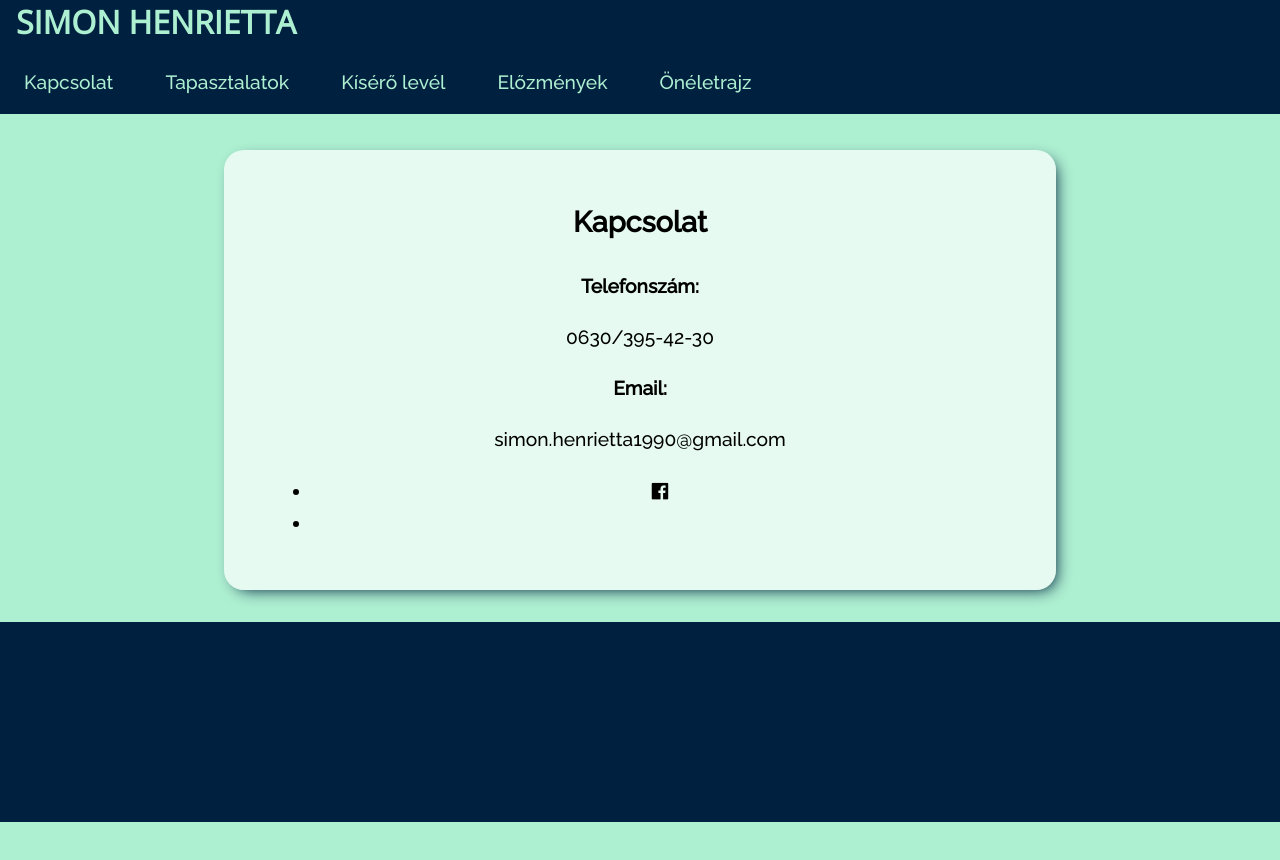
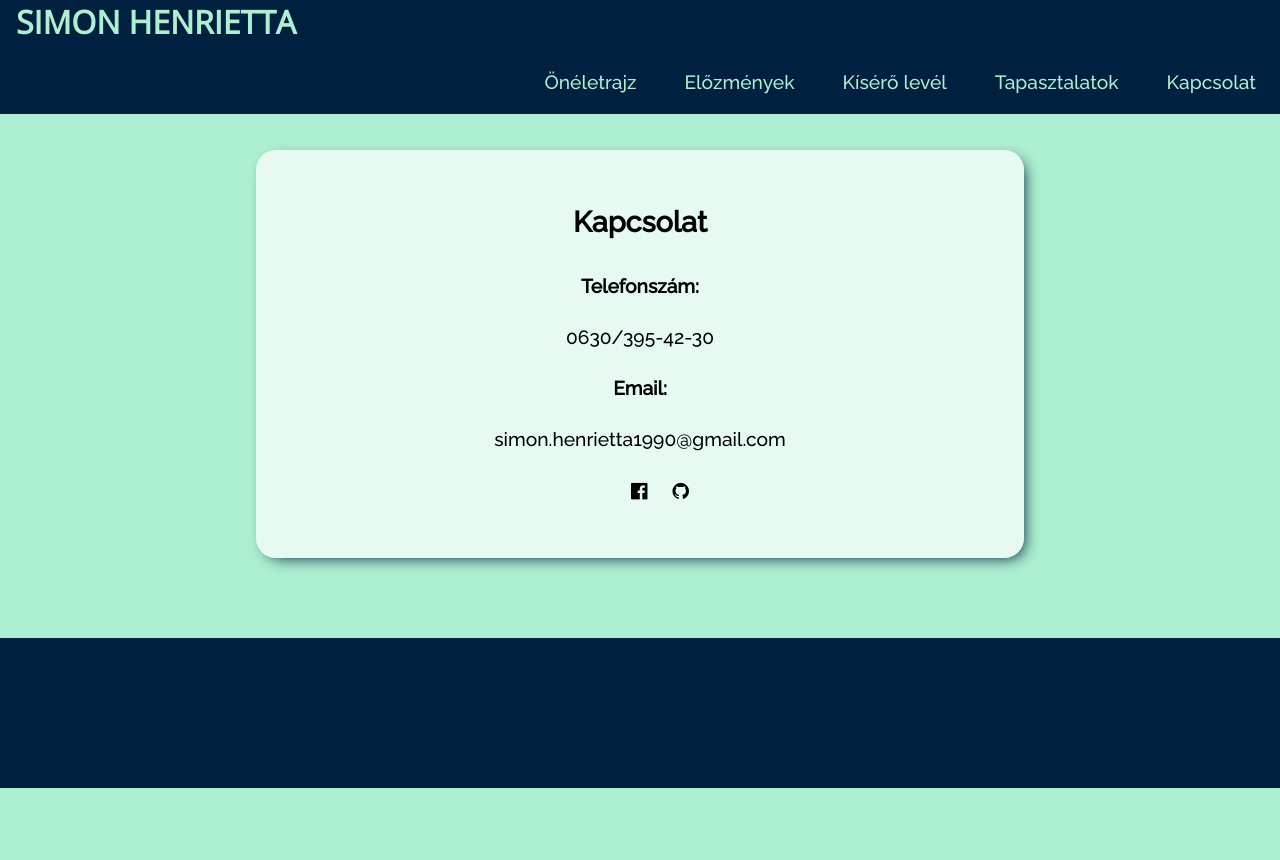
Before and after one commit to Szolobogyo/curriculum-vitae, a plain HTML site: page kapcsolat.html in a window 1280 px wide. After the commit the page ends 800 px from the top, so only its background shows below. Drawn offline with nearby package versions, Linux system fonts and the light colour scheme.

Commit message:
upgrade4

```diff
--- /dev/null
+++ b/kapcsolat.css
@@ -0,0 +1,16 @@
+ @import url('https://fonts.googleapis.com/css2?family=Open+Sans:wght@300&family=Raleway:wght@500&display=swap');
+
+*{
+  box-sizing: border-box;
+}
+
+body{
+	background-color: #ADEFD1;
+	width: 100%;
+	height: 100%;
+	margin: 0;
+}
+
+li{
+	text-decoration: none
+}
--- a/kapcsolat.html
+++ b/kapcsolat.html
@@ -4,20 +4,19 @@
     <meta charset="utf-8">
 	<meta name="viewport" content="width=device-width, initial-scale=1.0">
 	<link rel="stylesheet" type="text/css" href="style.css">
-	<!--<link rel="stylesheet" href="https://cdnjs.cloudflare.com/ajax/libs/meyer-reset/2.0/reset.css" integrity="sha512-IJEbgDEF7OeKJRa0MY2PApnyJHRIsgzCveek4ec8VWQ+7KG3ZSKVNYa5xP/Gh0hVP0Mwb+gBsk+GwR3JQGhQNg==" crossorigin="anonymous" />-->
+		<!--<link rel="stylesheet" href="https://cdnjs.cloudflare.com/ajax/libs/meyer-reset/2.0/reset.css" integrity="sha512-IJEbgDEF7OeKJRa0MY2PApnyJHRIsgzCveek4ec8VWQ+7KG3ZSKVNYa5xP/Gh0hVP0Mwb+gBsk+GwR3JQGhQNg==" crossorigin="anonymous" />-->
 	 <link rel="stylesheet" href="https://cdnjs.cloudflare.com/ajax/libs/font-awesome/4.7.0/css/font-awesome.min.css">
 	<title>Simon Henrietta</title>
   </head>
   <body>
-    <header>
+      <header>
 	  <h1>Simon Henrietta</h1>
 	  <div class="mobile-button">
-	    <span></span>
-		<span></span>
-		<span></span>
+	    <label for="toggle">&#9776;</label>
+	    <input type="checkbox" id="toggle">
 	  </div>
 	</header>
-    <nav>
+    <nav class="menu">
 	  <a href="kapcsolat.html">Kapcsolat</a>
 	  <a href="tapasztalatok.html">Tapasztalatok</a>
 	  <a href="kiserolevel.html">Kísérő levél</a>
@@ -32,12 +31,11 @@
 		<p><strong>Email:</strong></p>
 		<p>simon.henrietta1990@gmail.com</p>
 	    <ul>
-	      <li><a href="https://www.facebook.com/simon.henrietta.3/"><i class="fa fa-facebook-official" aria-hidden="true"></i></a></li>
-		  <li></li>
+	      <li id="uniqe"><a href="https://www.facebook.com/simon.henrietta.3/" target="_blank"><i class="fa fa-facebook-official" aria-hidden="true"></i></a></li>
+		  <li id="uniqe"><a href="https://github.com/Szolobogyo" target="_blank"><i class="fa fa-github" aria-hidden="true"></i></a></li>
 	    </ul>
 	  </article>
-
 	</main>
-	<footer></footer>
+	<footer class="footer"></footer>
   </body>
 </html>
--- a/style.css
+++ b/style.css
@@ -7,7 +7,7 @@
 body{
 	background-color: #ADEFD1;
 	width: 100%;
-	height: 100vh;
+	height: 100%;
 	margin: 0;
 }
 
@@ -33,35 +33,30 @@ header h1{
 	display: inline;
   	font-family: 'Open Sans', sans-serif;
 	text-transform: uppercase;
-	margin-top: 6px;
+	margin-top: 1rem;
 	margin-left: 1rem;
 }
 
 .mobile-button{
 	float: right;
-    display: inline;
-    padding: 3px;
-    margin-top: 6px;
+    margin-top: 8px;
 	margin-right: 1rem;
 	border-radius: 5px;
-	width: 40px;
+	font-size: 1.5rem
 }
 
-.mobile-button:hover{
-	border: 1px solid #ADEFD1;
-}
-
-.mobile-button span{
-	padding: 1px;
-    background-color: #ADEFD1;
-    height: 1px;
-    margin: 5px;
-    display: block;
-	border-radius: 3px
+#toggle{
+	display: none
 }
 
 
-nav a{
+label:hover{
+	border: 1px solid #ADEFD1;
+	border-radius: 5px;
+	padding: 2px 4px
+}
+
+.menu a{
 	display: block;
 	text-decoration: none;
 	color: #ADEFD1;
@@ -73,26 +68,34 @@ nav a{
 	font-family: 'Raleway', 'Arial', sans-serif;
 }
 
-nav a:hover{
+.menu a:hover{
 	letter-spacing: 3px;
 	transition: all .3s ease-in-out;
 }
 
 .wrapper{
 	font-family: 'Raleway', 'Arial', sans-serif;
-	width: 85%;
-	margin: 0 auto;
+	width: 100%;
+	height: 100%;
+	margin-top: 80px;
 }
 
 .boxes{
 	background-color: rgba(255,255,255, .7);
-	width: 100%;
-	margin: 2rem 0;
+	width: 85%;
+	margin: 2rem auto;
 	padding: 1rem 2rem;
     border-radius: 20px;
     box-shadow: 5px 5px 15px -5px #00203F;
 	font-size: 100%;
 	line-height: 1.5rem;
+}
+
+#uniqe{
+	list-style: none;
+	display: inline-block;
+	margin: 0 10px;
+	align-items: center;
 }
 
 @media (min-width: 670px){
@@ -104,13 +107,18 @@ nav a:hover{
 	   top: 0;
    	   left: 0;
 	}
-    nav a{
-		/*float: rigth;*/
-		display: inline-block;
+    .menu a{
+		float: right;
 		border-bottom: none;
+		display: block
 	}
 	.wrapper{
-		margin: 130px auto 0;
+		margin-top: 130px;
+		width: 100%;
+    	height: 100%;
+	}
+	.boxes{
+		width: 70%;
 	}
 }
 
@@ -118,8 +126,7 @@ nav a:hover{
 	nav{
 		margin-top: 50px
 	}
-	nav a{
-		/*float: rigth;*/
+	.menu a{
 		font-size: 1.2rem;
 		padding: 1.5rem;
 
@@ -130,17 +137,15 @@ nav a:hover{
 		padding: 2rem 3rem
 	}
 	.wrapper{
-		width: 75%;
-		margin: 150px auto 0
+		margin-top: 150px;
+		width: 100%;
+	    height: 100%;
+	}
+	.boxes{
+		width: 60%;
 	}
 }
 
-@media (min-width: 1200px){
-	.wrapper{
-		width: 65%;
-		margin: 150px auto 0
-	}
-}
 
 .text-align{
 	text-align: center
@@ -150,15 +155,11 @@ nav a:hover{
 	margin-bottom: 2rem;
 }
 
-div + li{
-	list-style: none
-}
 
 .boxes h3{
 	border-bottom: 1px solid #00203F;
 	padding-bottom: 10px;
 	width: 60%
-
 }
 
 .boxes a{
@@ -173,18 +174,11 @@ div + li{
 	font-weight: bold;
 }
 
-/*.boxes ul{
-	padding: 0;
-	list-style: none
-}*/
 
-/*.decor{
-	text-decoration: underline;
-}*/
-
-
-footer{
+.footer{
 	background-color: #00203F;
 	width: 100%;
-	height: 200px;
+	height: 150px;
+	color: #ADEFD1;
+	margin-top: 80px;
 }
```
Also changed, not shown: elozmenyek.html (+6 -7 lines), index.html (+5 -6 lines), kiserolevel.html (+6 -6 lines), tapasztalatok.html (+6 -7 lines).
